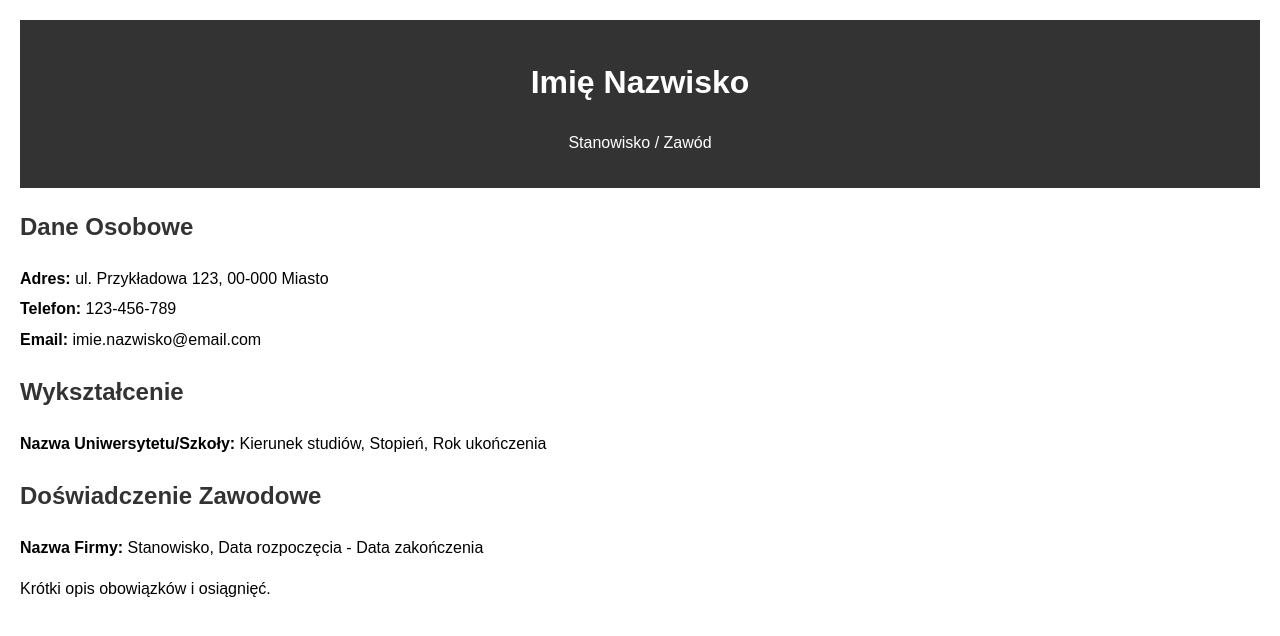
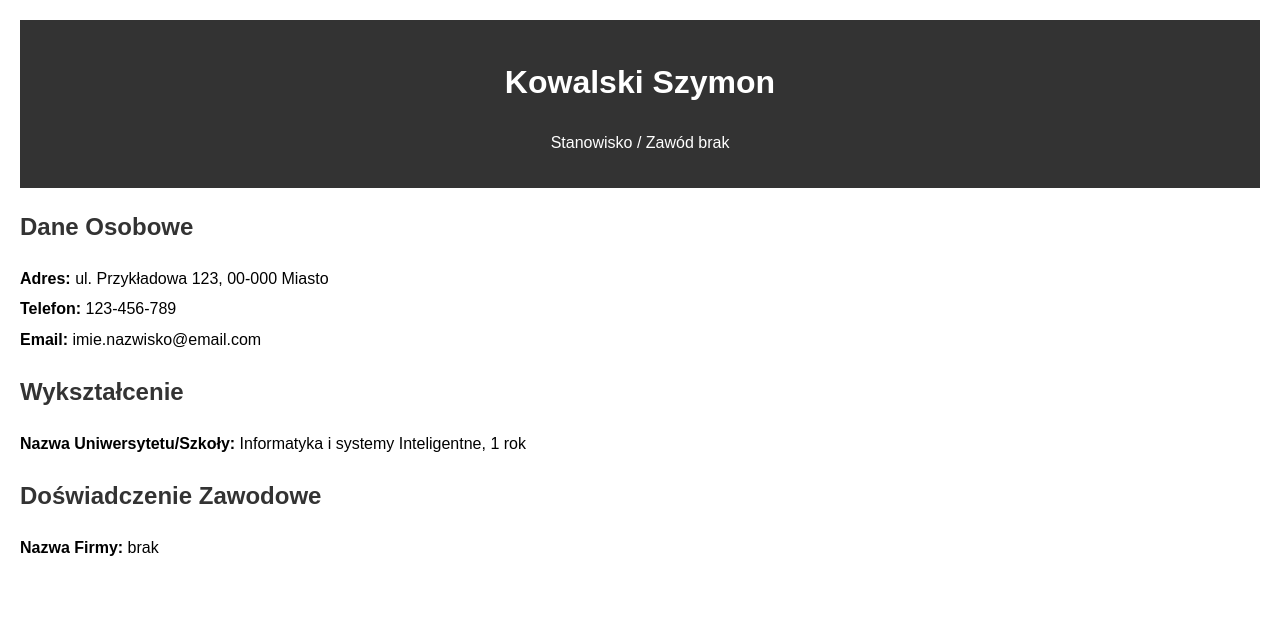
Before and after one commit to Smitchelld/Smitchelld.github.io, a plain HTML site: page index.html in a window 1280 px wide. Drawn offline with Linux system fonts and the light colour scheme.

Commit message:
Update index.html

```diff
--- a/index.html
+++ b/index.html
@@ -39,8 +39,8 @@
 <body>
 
     <header>
-        <h1>Imię Nazwisko</h1>
-        <p>Stanowisko / Zawód</p>
+        <h1>Kowalski Szymon</h1>
+        <p>Stanowisko / Zawód brak</p>
     </header>
 
     <section>
@@ -54,11 +54,11 @@
 
     <section>
         <h2>Wykształcenie</h2>
-        <p><strong>Nazwa Uniwersytetu/Szkoły:</strong> Kierunek studiów, Stopień, Rok ukończenia</p>
+        <p><strong>Nazwa Uniwersytetu/Szkoły:</strong> Informatyka i systemy Inteligentne, 1 rok</p>
     </section>
 
     <section>
         <h2>Doświadczenie Zawodowe</h2>
-        <p><strong>Nazwa Firmy:</strong> Stanowisko, Data rozpoczęcia - Data zakończenia</p>
-        <p>Krótki opis obowiązków i osiągnięć.</p>
+        <p><strong>Nazwa Firmy:</strong> brak</p>
+        <p></p>
     </section>
```
